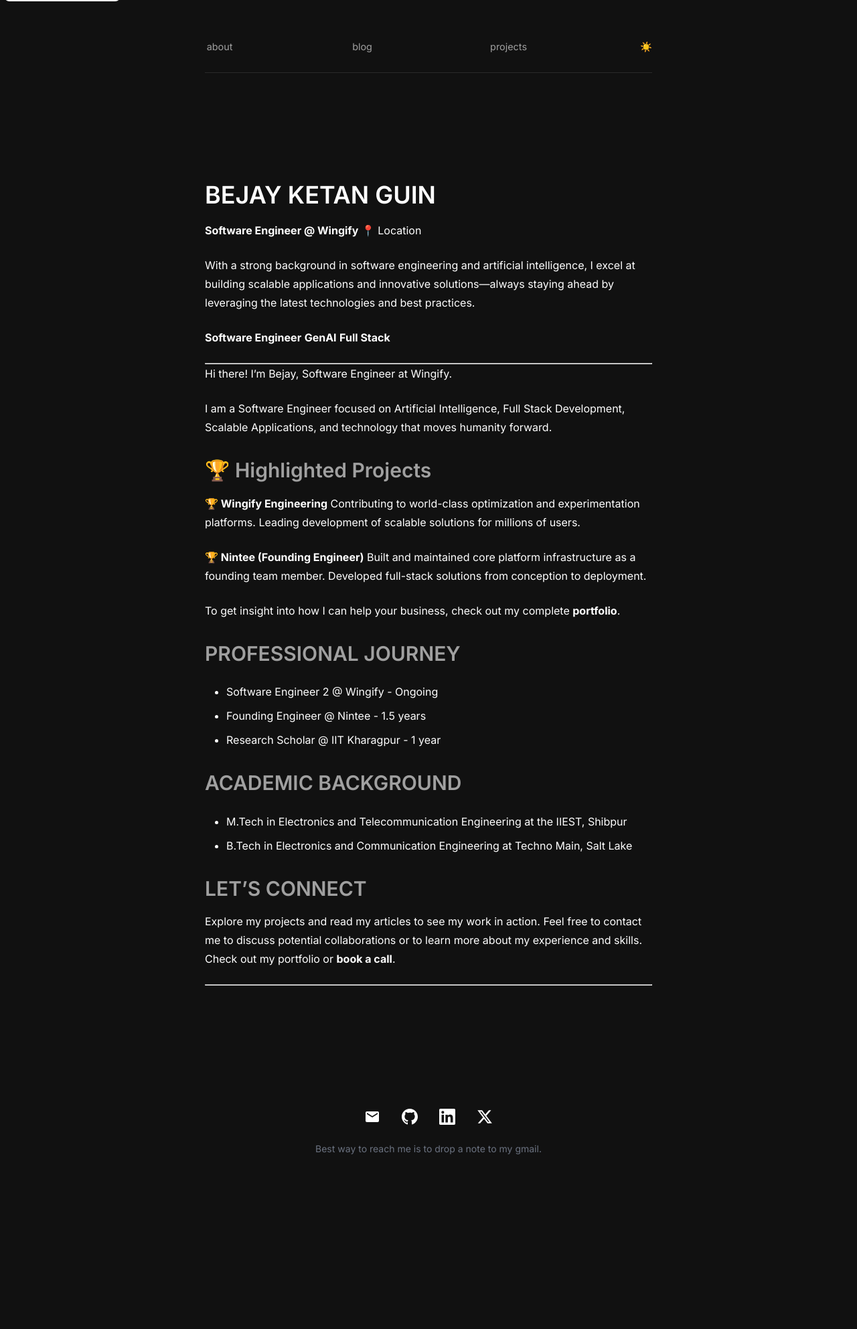
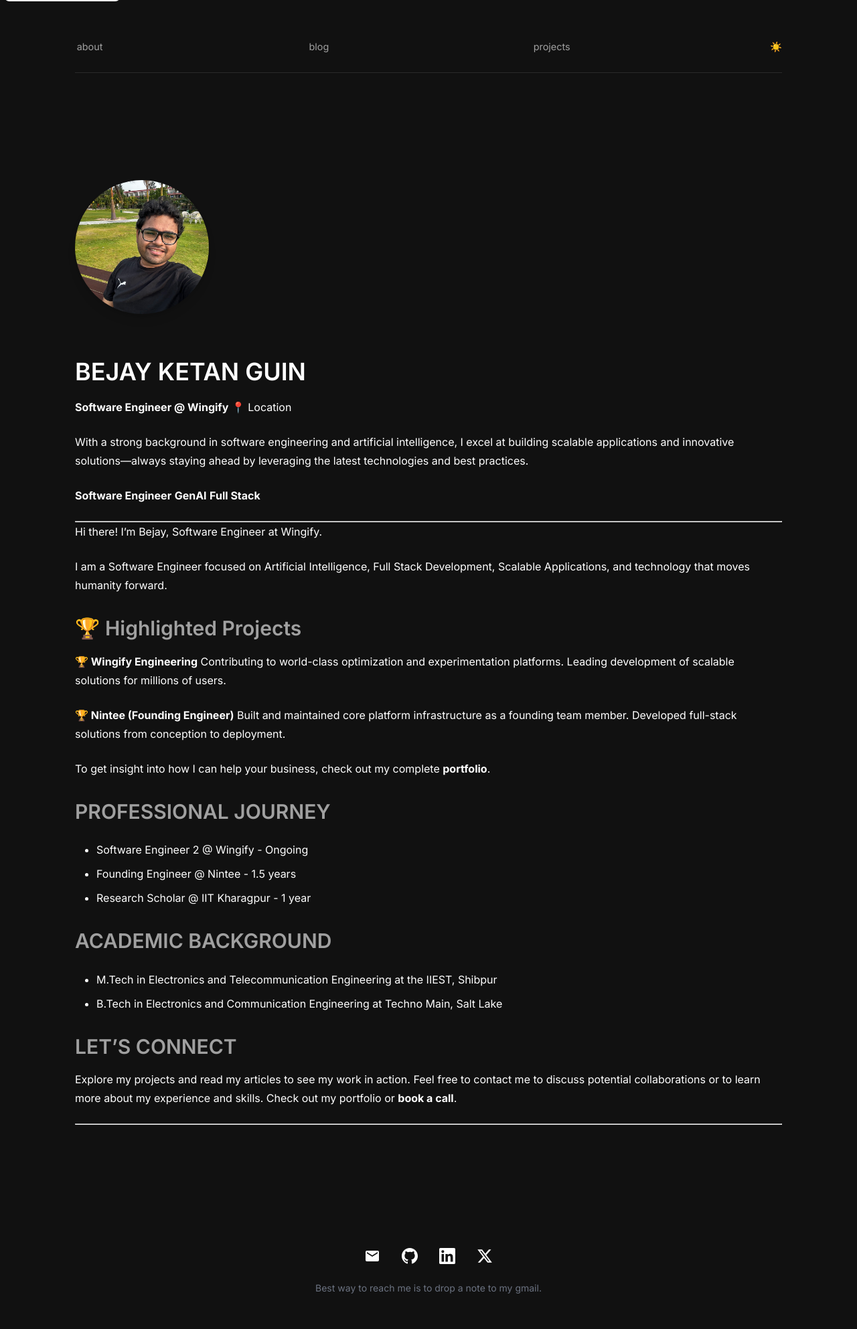
Before and after one commit to BKG123/BKG123.github.io, a Jekyll site: the page built from index.md, in a window 1280 px wide. Shown: the whole page at 67% size. Built offline with Jekyll 4.4.1, drawn with Linux system fonts in a browser that asks for light colours; before the commit the page ends 1777 px from its top, so only the background shows below that.

Commit message:
image add

```diff
--- a/_sass/_layout.scss
+++ b/_sass/_layout.scss
@@ -1,10 +1,21 @@
 // Container
 .container {
-  max-width: 700px;
+  width: 90%;
+  max-width: 1400px;
   margin: 0 auto;
   padding: 0 $spacer;
 
+  @media (min-width: 1200px) {
+    width: 85%;
+  }
+
   @media (max-width: 768px) {
+    width: 95%;
+    padding: 0 $spacer-sm;
+  }
+
+  @media (max-width: 480px) {
+    width: 100%;
     padding: 0 $spacer-sm;
   }
 }
@@ -55,6 +66,21 @@
         color: $text-primary;
       }
     }
+  }
+}
+
+// Profile Image
+.profile-image {
+  width: 200px;
+  height: 200px;
+  border-radius: 50%;
+  object-fit: cover;
+  margin-bottom: $spacer-lg;
+  box-shadow: $shadow-lg;
+
+  @media (max-width: 768px) {
+    width: 150px;
+    height: 150px;
   }
 }
 
--- a/index.md
+++ b/index.md
@@ -2,7 +2,7 @@
 layout: default
 title: "Bejay Ketan Guin"
 ---
-
+![Profile Photo]({{ "/assets/images/profile.jpeg" | relative_url }}){: .profile-image}
 # BEJAY KETAN GUIN
 
 **Software Engineer @ Wingify**
```
Also changed, not shown: assets/images/profile.jpeg (added), 4 other files.
